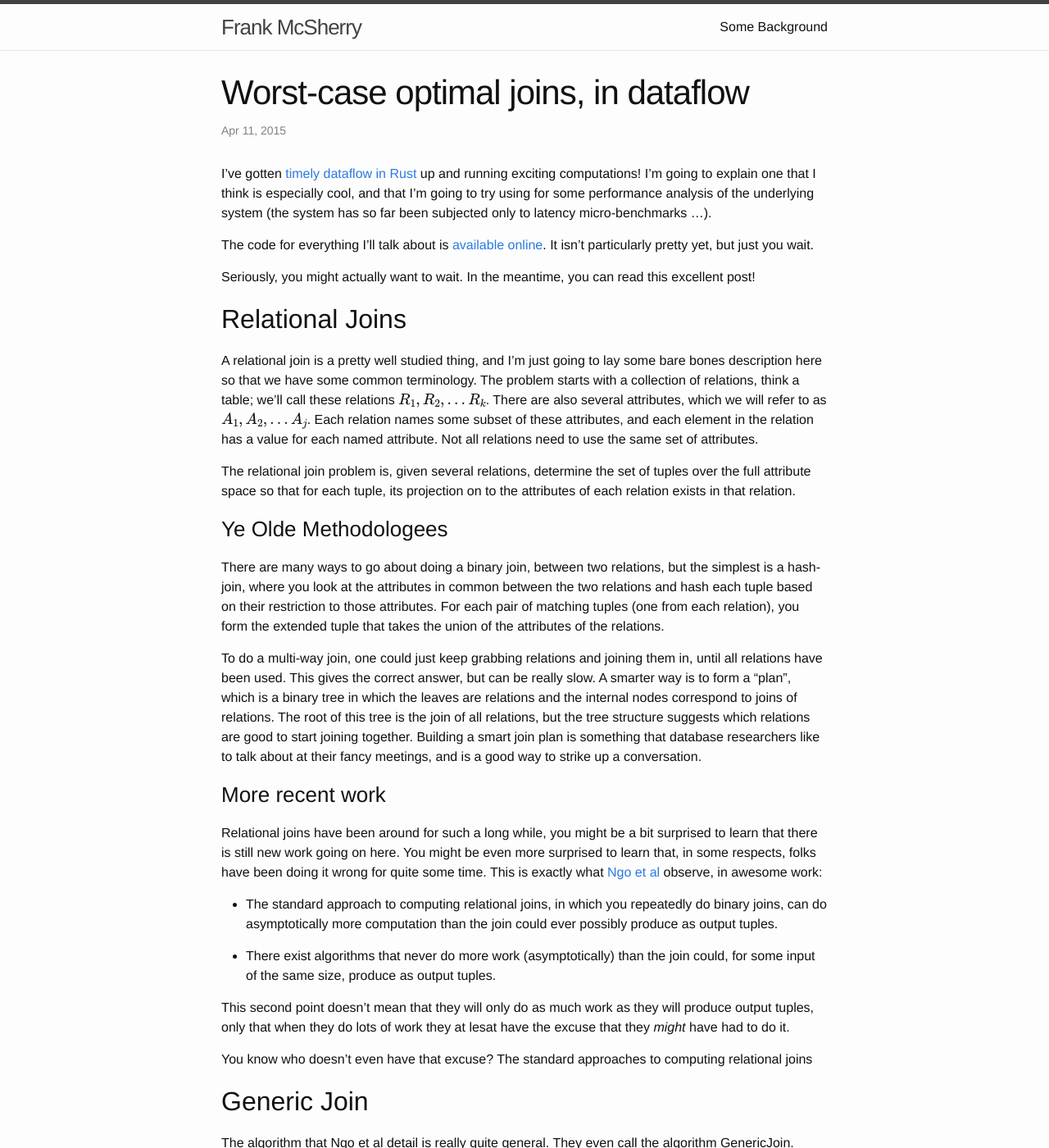
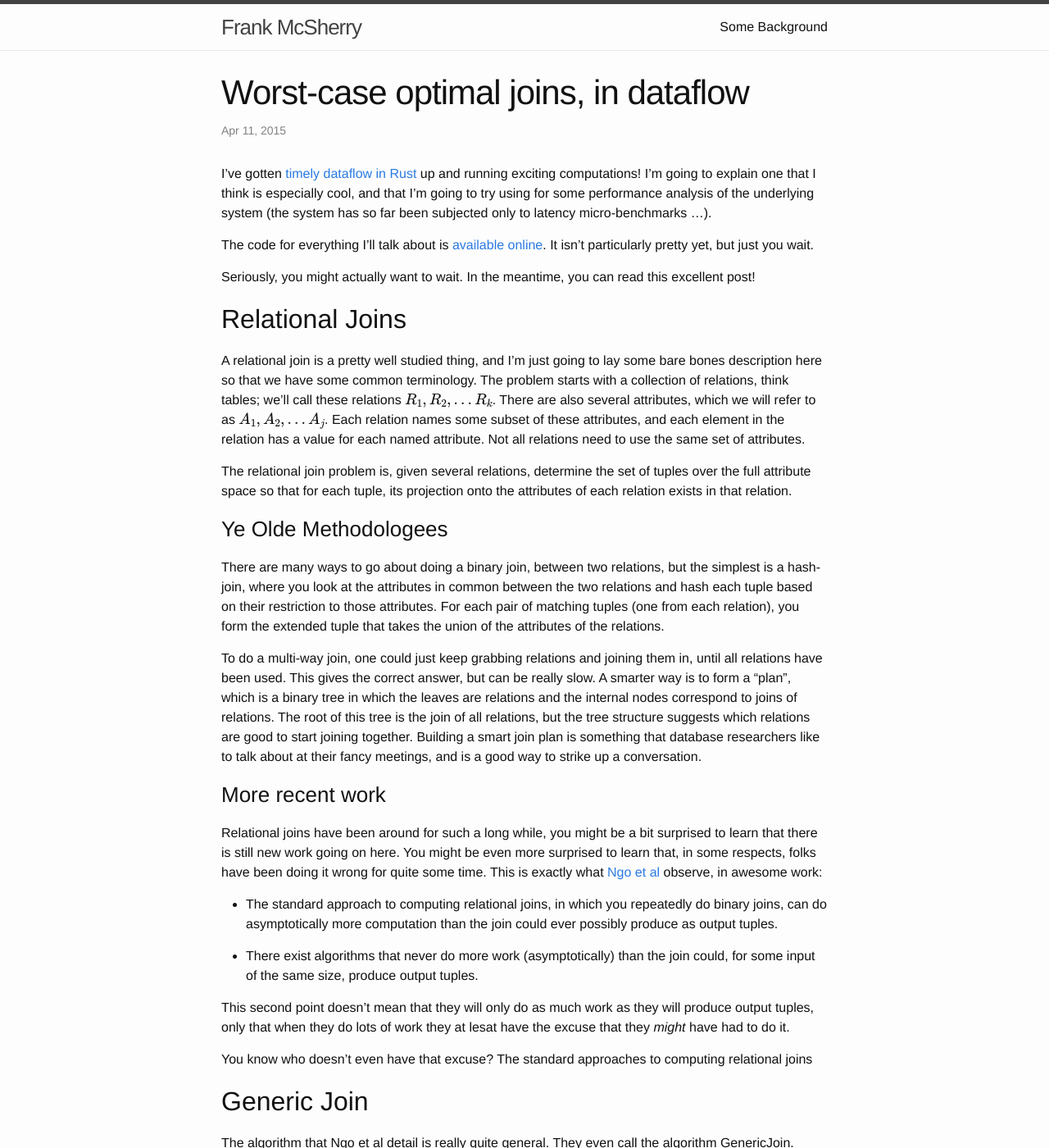
Before and after one commit to frankmcsherry/frankmcsherry.github.io, a Jekyll site: the page built from _posts/2015-04-10-genericjoin.md, in a window 1280 px wide and 1400 px high. Shown: the whole window at 82% size. Built offline with Jekyll 4.4.1, drawn with Linux system fonts in a browser that asks for light colours; formulas are drawn with MathJax 3; some of the changed text lies outside the part shown.

Commit message:
less-embarrasing edit

```diff
--- a/_posts/2015-04-10-genericjoin.md
+++ b/_posts/2015-04-10-genericjoin.md
@@ -14,9 +14,9 @@ Seriously, you might actually want to wait. In the meantime, you can read this e
 
 ## Relational Joins
 
-A relational join is a pretty well studied thing, and I'm just going to lay some bare bones description here so that we have some common terminology. The problem starts with a collection of relations, think a table; we'll call these relations $$R_1, R_2, \ldots R_k$$. There are also several attributes, which we will refer to as $$A_1, A_2, \ldots A_j$$. Each relation names some subset of these attributes, and each element in the relation has a value for each named attribute. Not all relations need to use the same set of attributes.
+A relational join is a pretty well studied thing, and I'm just going to lay some bare bones description here so that we have some common terminology. The problem starts with a collection of relations, think tables; we'll call these relations $$R_1, R_2, \ldots R_k$$. There are also several attributes, which we will refer to as $$A_1, A_2, \ldots A_j$$. Each relation names some subset of these attributes, and each element in the relation has a value for each named attribute. Not all relations need to use the same set of attributes.
 
-The relational join problem is, given several relations, determine the set of tuples over the full attribute space so that for each tuple, its projection on to the attributes of each relation exists in that relation.
+The relational join problem is, given several relations, determine the set of tuples over the full attribute space so that for each tuple, its projection onto the attributes of each relation exists in that relation.
 
 ### Ye Olde Methodologees
 
@@ -30,7 +30,7 @@ Relational joins have been around for such a long while, you might be a bit surp
 
 * The standard approach to computing relational joins, in which you repeatedly do binary joins, can do asymptotically more computation than the join could ever possibly produce as output tuples.
 
-* There exist algorithms that never do more work (asymptotically) than the join could, for some input of the same size, produce as output tuples.
+* There exist algorithms that never do more work (asymptotically) than the join could, for some input of the same size, produce output tuples.
 
 This second point doesn't mean that they will only do as much work as they will produce output tuples, only that when they do lots of work they at lesat have the excuse that they *might* have had to do it.
 
```
Also changed, not shown: other parts of _posts/2015-04-10-genericjoin.md (+3 -3 lines), 2 other files.
